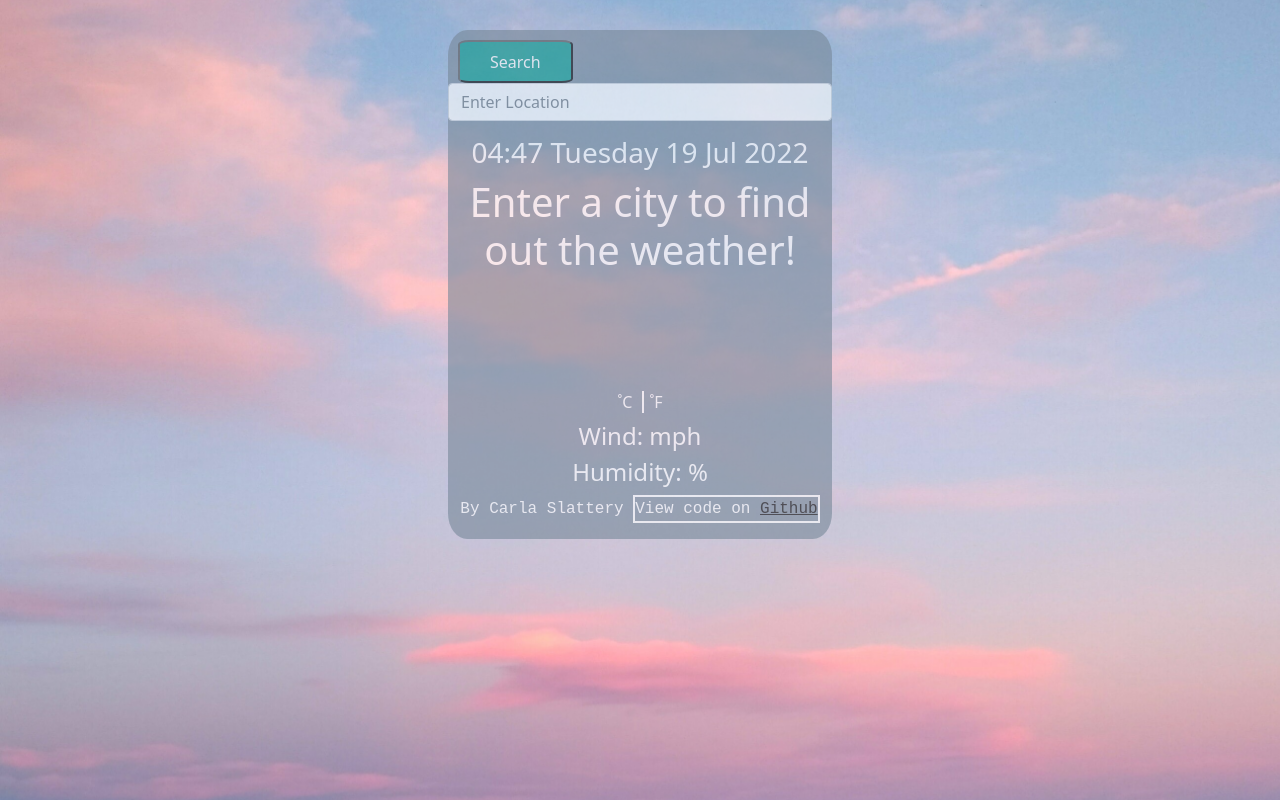
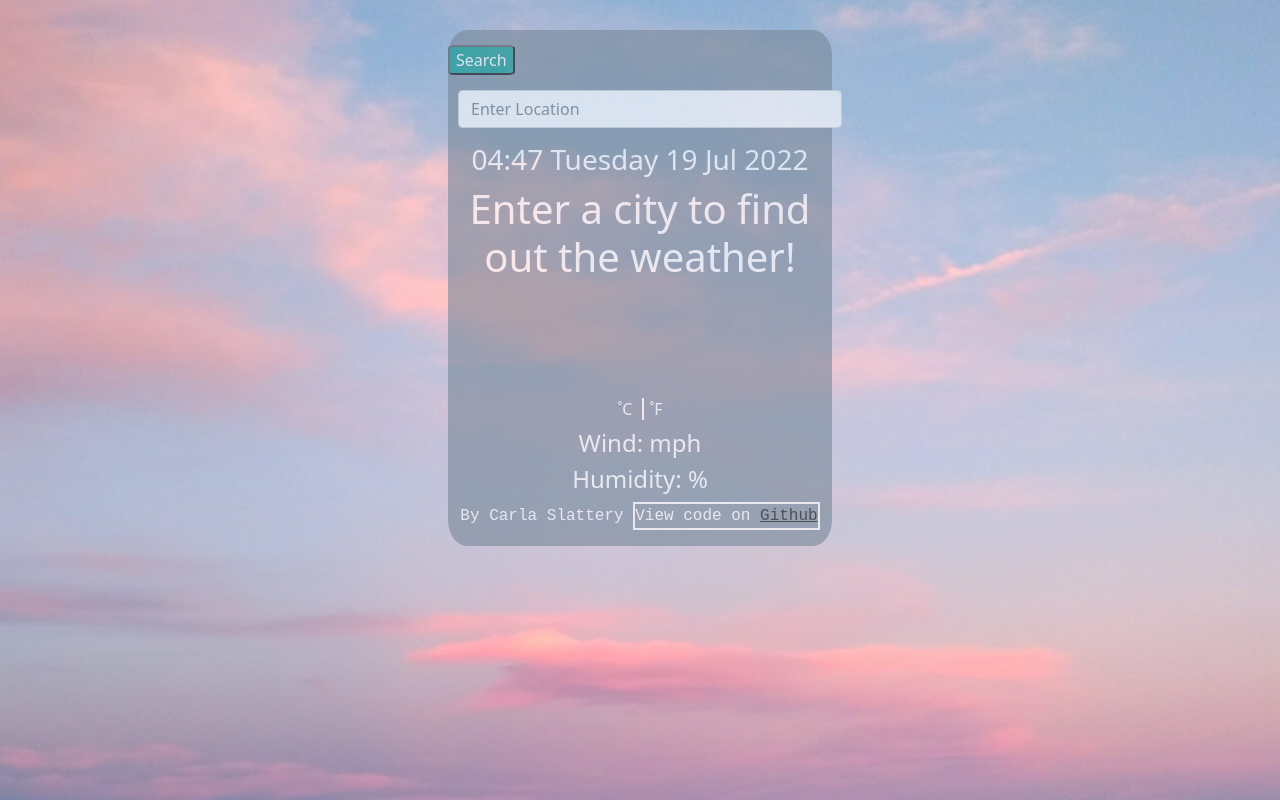
Before and after one commit to CarlaSlattery/WeatherApp_Project, a website: page index.html in a window 1280 px wide. Drawn offline with nearby package versions, Linux system fonts and the light colour scheme.

Commit message:
incorporated main css button changes to branch

```diff
--- a/styles/main.css
+++ b/styles/main.css
@@ -18,6 +18,25 @@ body {
 
 /* ============== SEARCH BAR STYLING ================================== */
 
+button {
+  border-radius: 10%;
+  background-color: #009688;
+  color: white;
+  margin-top: 15px;
+  margin-right: 10px;
+}
+
+button:hover {
+  background-color: salmon;
+}
+
+input {
+  width: 100px;
+  margin-top: 15px;
+  margin-left: 10px;
+}
+
+/*
 .btn-btn-primary {
   border-radius: 10%;
   margin-top: 10px;
@@ -31,6 +50,8 @@ body {
   color: white;
   font-size: 16px;
 }
+
+*/
 
 .content {
   background-color: lightslategray;
```
